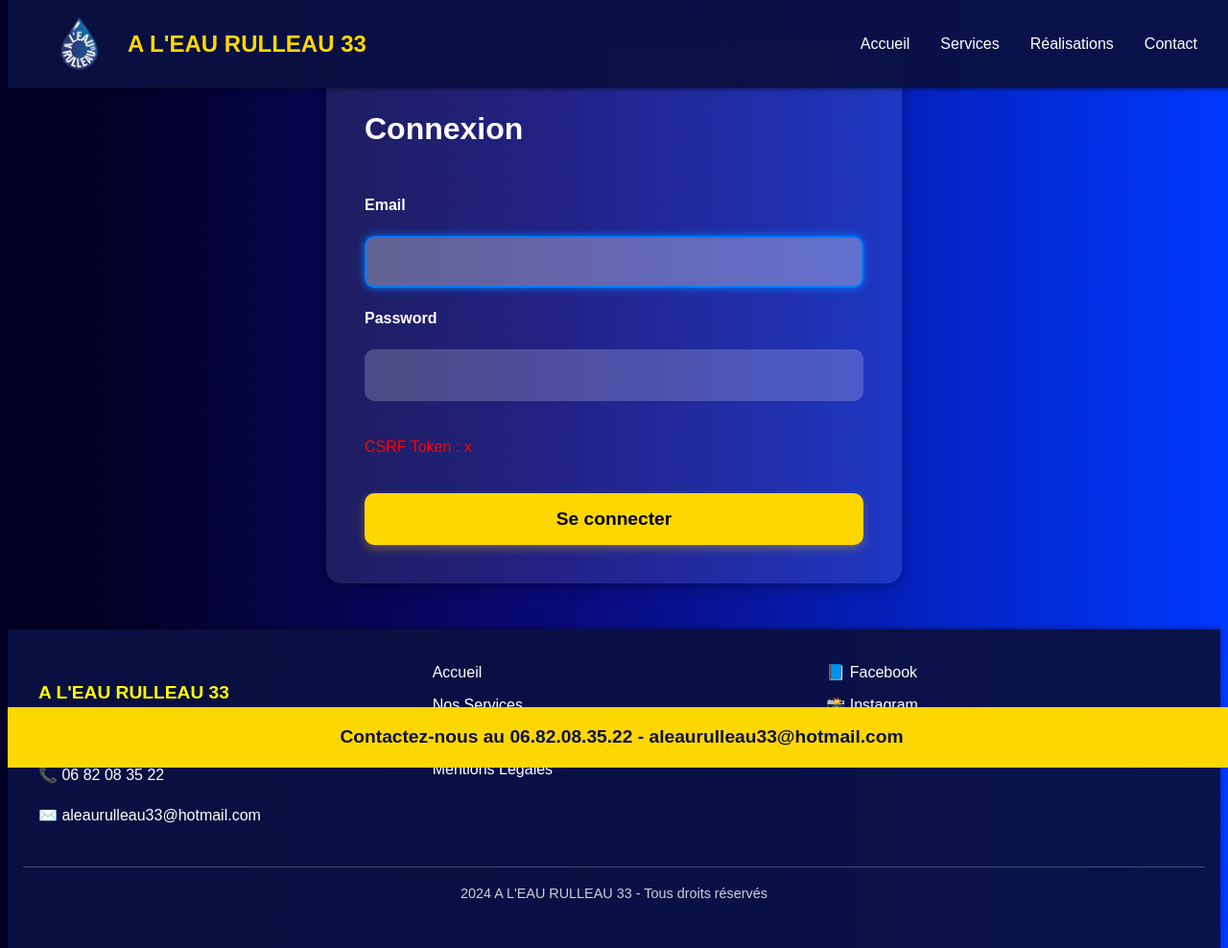
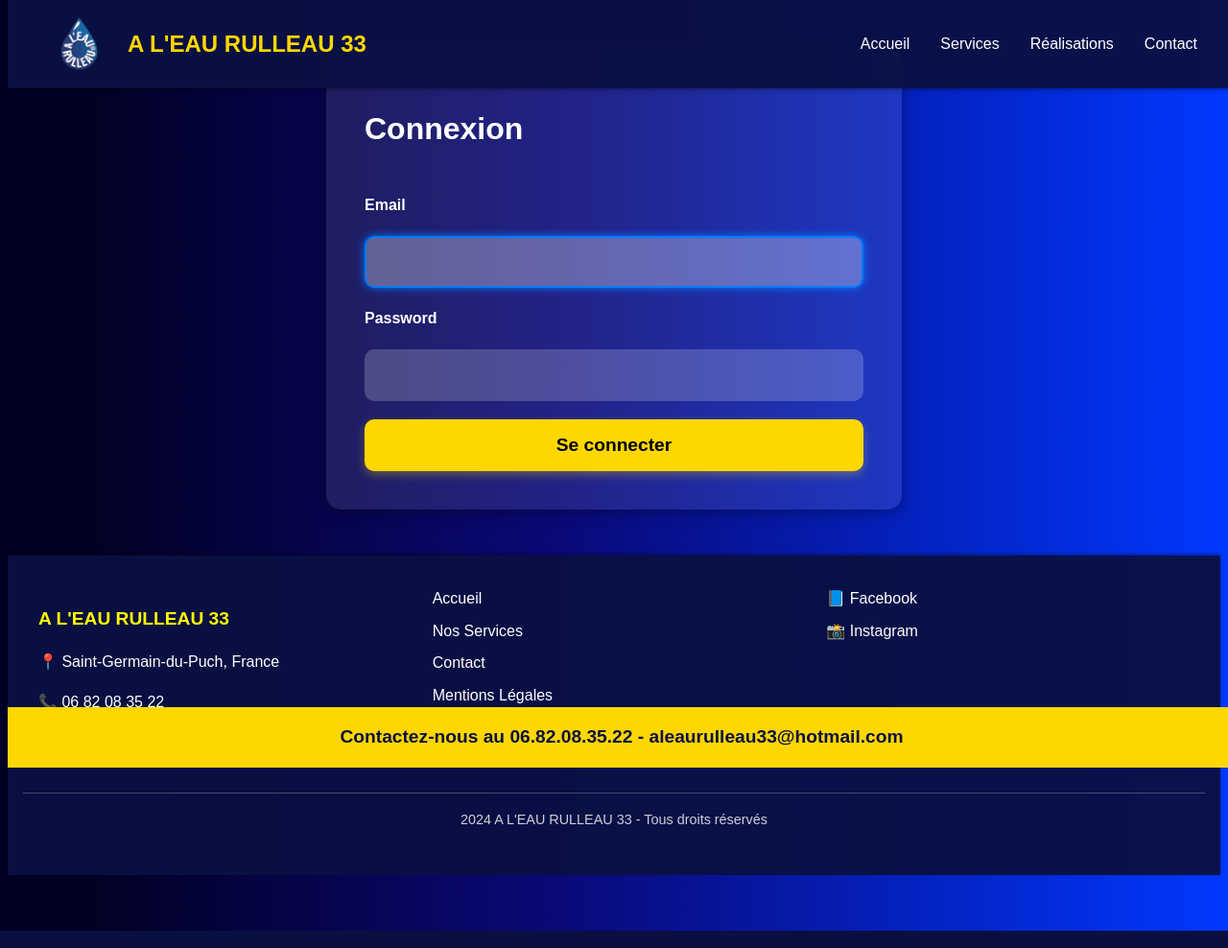
Before and after one commit to Joana-l/mon_projet_symfony, a Symfony app: template templates/security/login.html.twig in a window 1280 px wide. Shown: the top 988 px of the page at 96% size. Run offline with Twig, Linux system fonts and the light colour scheme; the template is opened without the code that fills it, so the values that code supplies are empty; some libraries are stand-ins or nearby versions.

Commit message:
fix template security

```diff
--- a/templates/security/login.html.twig
+++ b/templates/security/login.html.twig
@@ -20,9 +20,9 @@
     <label for="inputPassword">Password</label>
     <input type="password" name="password" id="inputPassword" class="form-control" autocomplete="off" required>
 
-    <p style="color:red;">CSRF Token : {{ csrf_token('authenticate') }}</p>
 
-    <input type="hidden" name="_csrf_token" value="{{ csrf_token('authenticate') }}" />
+
+    <input type="hidden" name="_csrf_token" value="{{ csrf_token('authenticate') }}">
 
 
 
```
